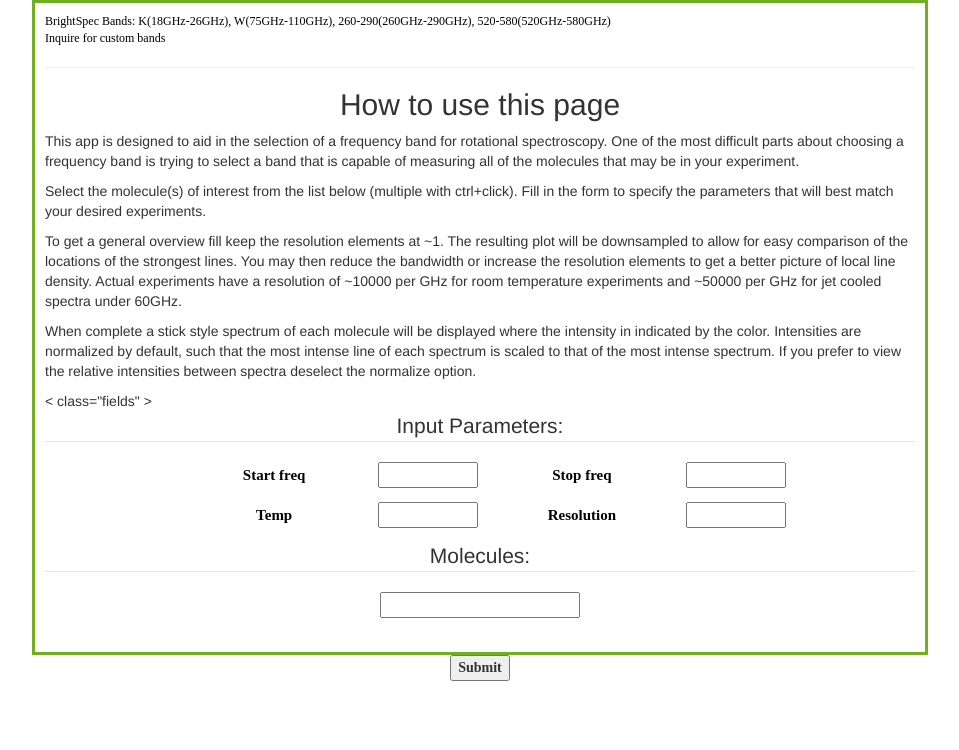
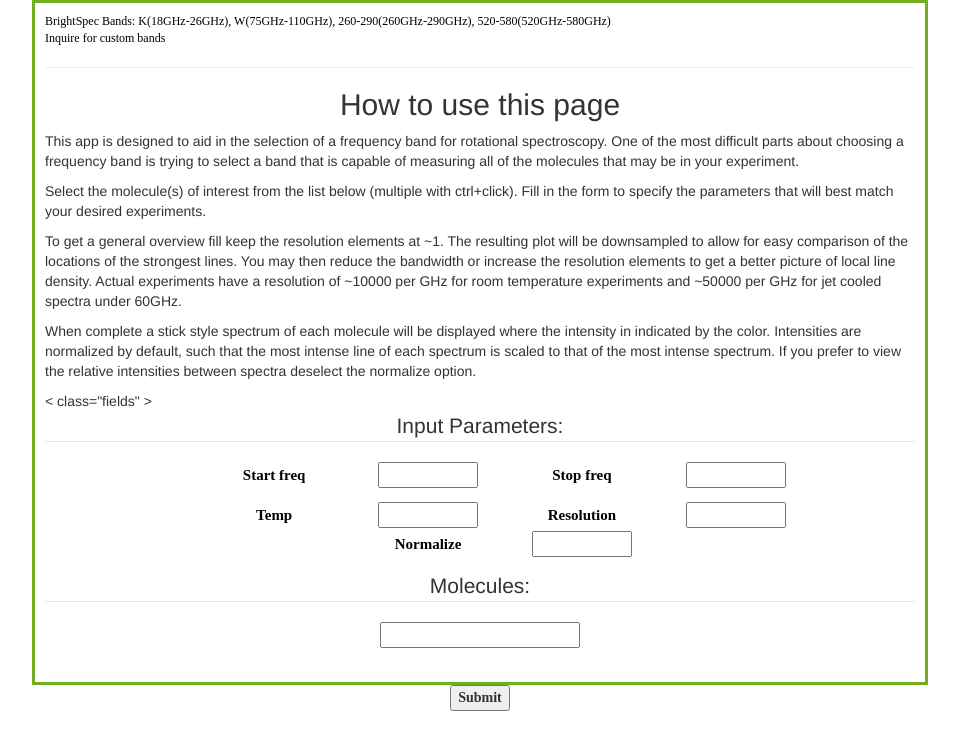
Before and after one commit to ddfunt/spectralib, a Flask app: template app/templates/specform.html in a window 1280 px wide. Shown: the top 750 px of the page, without its empty margins (160-1119 px from the left). Run offline with Flask 2, Linux system fonts and the light colour scheme; the template is opened without the code that fills it, so the values that code supplies are empty, except form fields; form fields are guessed from the names that the template uses; some libraries are stand-ins or nearby versions.

Commit message:
added normalization option

```diff
--- a/app/forms.py
+++ b/app/forms.py
@@ -18,6 +18,7 @@ class SpectraForm(Form):
 
                               default=1,
                               )
+    normalize = BooleanField('Normalize Spectra', default=True)
     #linewidth = FloatField('Linewidth <sub>for spectrum only</sub> (MHz):', default=0.5)
     #show_spectra = BooleanField('Show Full Spectra?: ', default=False)
     molecules = SelectMultipleField("Molecules:", coerce=int, choices=[(0, "Inactive"), (1, "Active")],
--- a/app/templates/specform.html
+++ b/app/templates/specform.html
@@ -34,7 +34,8 @@ a resolution of ~10000 per GHz for room temperature experiments and ~50000 per G
             {{ form.temp( class="input_field")}}
             {{ form.resolution.label(class="txt_label") }}
             {{ form.resolution( class="input_field")}}
-
+        <p>{{form.normalize.label(class="txt_label")}}
+            {{form.normalize(class="input_field")}}</p>
         <p></fieldset>
         <fieldset><legend>Molecules:</legend>
 
--- a/app/views.py
+++ b/app/views.py
@@ -23,7 +23,8 @@ def spectra():
         session['params'] = {'start':form.start_freq.data,
                              'stop': form.stop_freq.data,
                              'temp': form.temp.data,
-                             'resolution': form.resolution.data
+                             'resolution': form.resolution.data,
+                             'normalize': form.normalize.data
                              }
 
         return redirect('/plot')
@@ -69,7 +70,7 @@ def create_binned(data, params, temp):
         freq, inten = bin_data(line_list, params['start'], params['stop'], resolution)
         x = freq.tolist()
         z.append(inten.tolist())
-    if True:
+    if params['normalize']:
         m = np.array(z).max()
         for i, row in enumerate(z):
             temp_array = np.array(row)
```
